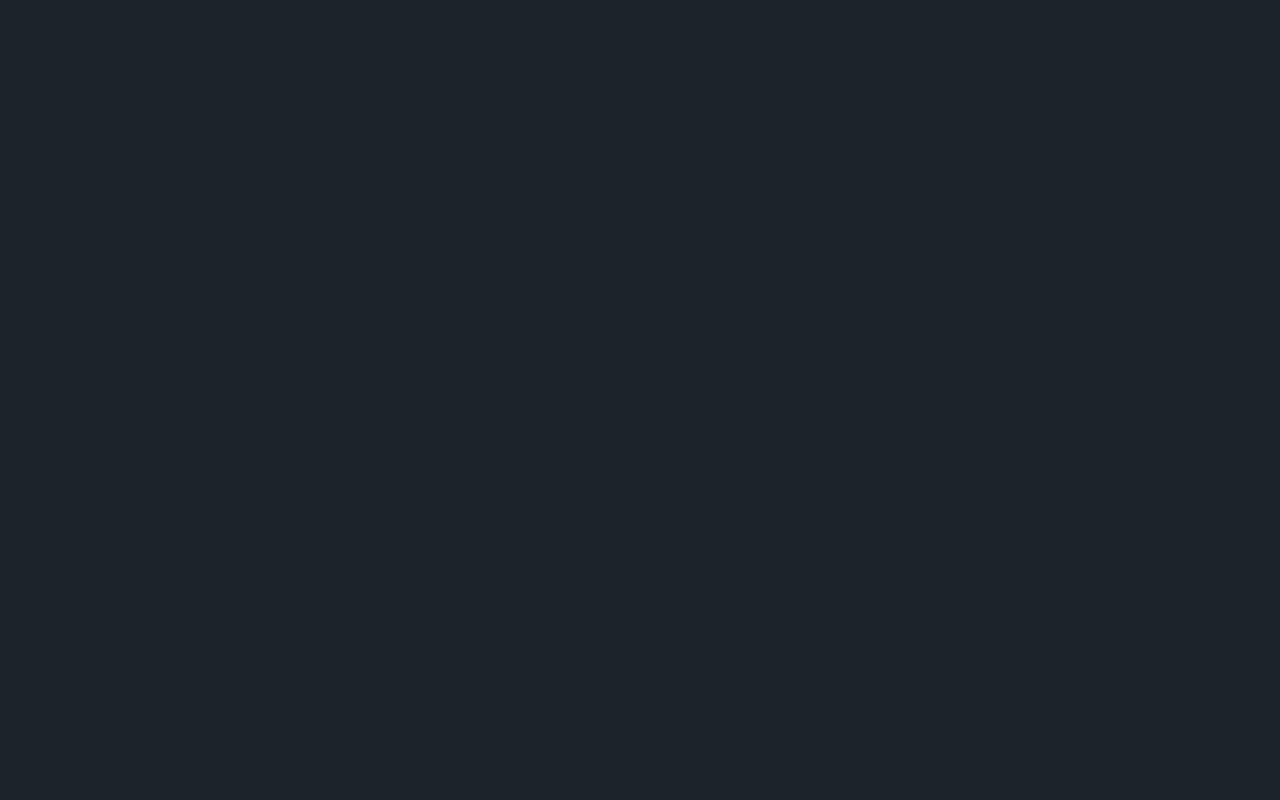
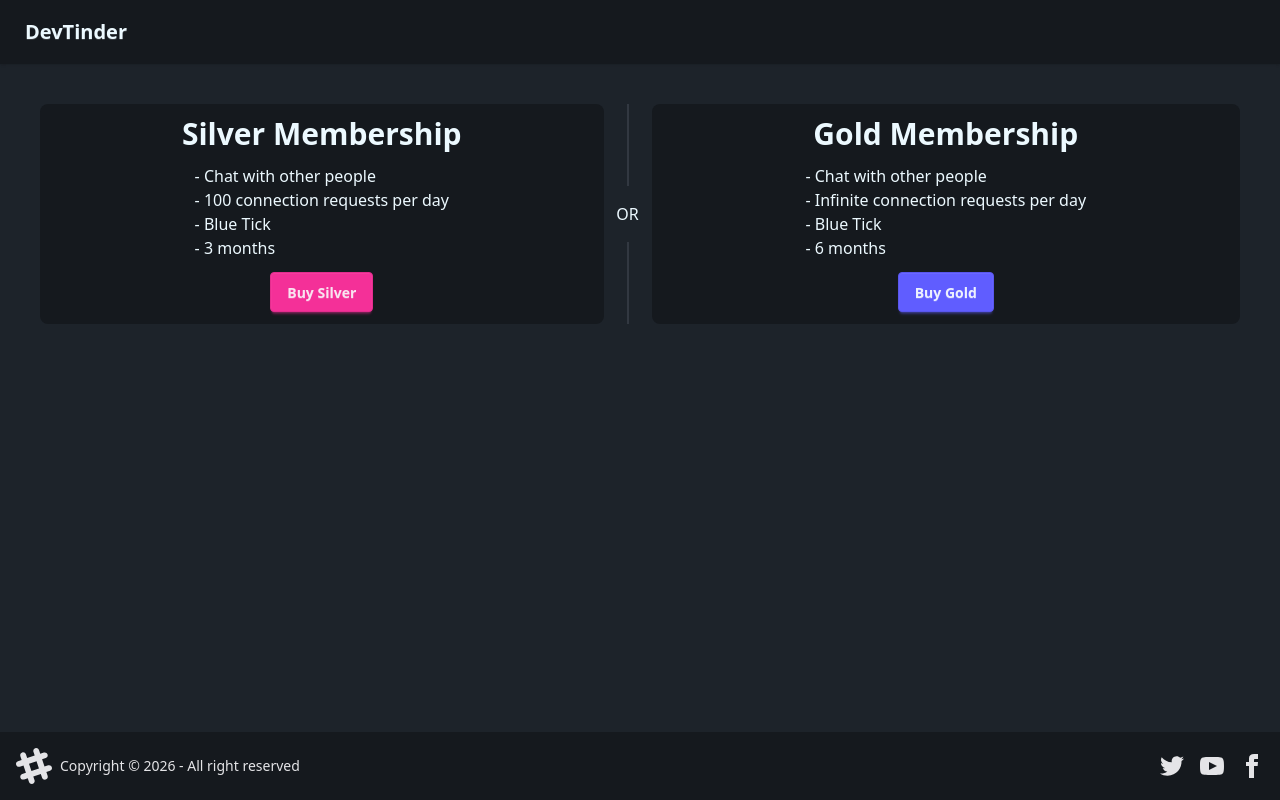
Before and after one commit to vinacharya05/DevTinder-FE, a React (Vite) app: page /premium in a window 1280 px wide. Before the commit this address had no page. Built offline with nearby package versions, Linux system fonts and the light colour scheme; no server answers.

Commit message:
feat: payment gateway integration ft. Razorpay

```diff
--- a/index.html
+++ b/index.html
@@ -5,6 +5,7 @@
     <link rel="icon" type="image/svg+xml" href="/vite.svg" />
     <meta name="viewport" content="width=device-width, initial-scale=1.0" />
     <title>Dev Tinder</title>
+    <script src="https://checkout.razorpay.com/v1/checkout.js"></script>
   </head>
   <body>
     <div id="root"></div>
--- a/src/App.jsx
+++ b/src/App.jsx
@@ -8,6 +8,7 @@
 import Connections from "./components/Connections";
 import Requests from "./components/Requests";
 import Chat from "./components/Chat";
+import Premium from "./components/Premium";
 
 function App() {
   return (
@@ -21,6 +22,7 @@
               <Route path="/profile" element={<Profile />} />
               <Route path="/connections" element={<Connections />} />
               <Route path="/requests" element={<Requests />} />
+              <Route path="/premium" element={<Premium/>} />
               <Route path="/chat/:targetUserId" element={<Chat/>} />
             </Route>
           </Routes>
--- a/src/components/NavBar.jsx
+++ b/src/components/NavBar.jsx
@@ -47,6 +47,7 @@
                                 </li>
                                 <li><Link to="/connections">Connections</Link></li>
                                 <li><Link to="/requests">Requests</Link></li>
+                                <li><Link to="/premium">Premium</Link></li>
                                 <li><a onClick={logout}>Logout</a></li>
                             </ul>
                         </div>
--- /dev/null
+++ b/src/components/Premium.jsx
@@ -0,0 +1,84 @@
+import axios from "axios";
+import { BASE_URL } from "../utils/constants";
+import { useEffect, useState } from "react";
+
+const Premium = () => {
+    const [isUserPremium, setIsUserPremium] = useState(false);
+
+    const verifyPremium = async () => {
+        try {
+            const res = await axios.get("BASE_URL" + "/premium/verify");
+            if (res.data.isPremium) {
+                setIsUserPremium(true);
+            }
+        } catch(err) {
+            console.log(err)
+        }
+    };
+
+    useEffect(() => {
+        verifyPremium();
+    }, []);
+
+    const handlePayment = async (type) => {
+        try {
+            const order = await axios.post(BASE_URL + "/payment/create", {
+                membershipType: type,
+            }, {withCredentials: true});
+            console.log("Payment ::", order);
+            const {keyId, amount, currency, notes, orderId} = order.data;
+            const options = {
+                "key": keyId,
+                amount,
+                currency,
+                "name": "Dev Tinder",
+                "description": "Test Transaction",
+                "image": "https://example.com/your_logo",
+                "order_id": orderId,
+                "notes": {
+                    "name": `${notes.firstName} ${notes.lastName}`,
+                    "emailId": notes.emailId
+                },
+                "theme": {
+                    "color": "#3399cc"
+                },
+                "handler": verifyPremium
+            };
+            const paymentObject = window.Razorpay(options);
+            paymentObject.open();
+        } catch(err) {
+            console.error(err);
+        }
+    }
+
+    return (
+        isUserPremium ? "You are already a premium user!" :
+        <div className="m-10">
+            <div className="flex w-full flex-col lg:flex-row">
+                <div className="card bg-base-300 rounded-box grid grow place-items-center p-3">
+                    <h1 className="font-bold text-3xl">Silver Membership</h1>
+                    <ul className="p-3">
+                        <li> - Chat with other people</li>
+                        <li> - 100 connection requests per day</li>
+                        <li> - Blue Tick</li>
+                        <li> - 3 months</li>
+                    </ul>
+                    <button onClick={ () => handlePayment('silver')} className="btn btn-secondary">Buy Silver</button>
+                </div>
+                <div className="divider lg:divider-horizontal">OR</div>
+                <div className="card bg-base-300 rounded-box grid grow place-items-center p-3">
+                    <h1 className="font-bold text-3xl">Gold Membership</h1>
+                    <ul className="p-3">
+                        <li> - Chat with other people</li>
+                        <li> - Infinite connection requests per day</li>
+                        <li> - Blue Tick</li>
+                        <li> - 6 months</li>
+                    </ul>
+                    <button onClick={ () => handlePayment('silver')} className="btn btn-primary">Buy Gold</button>
+                </div>
+            </div>
+        </div>
+    )
+}
+
+export default Premium;
```
